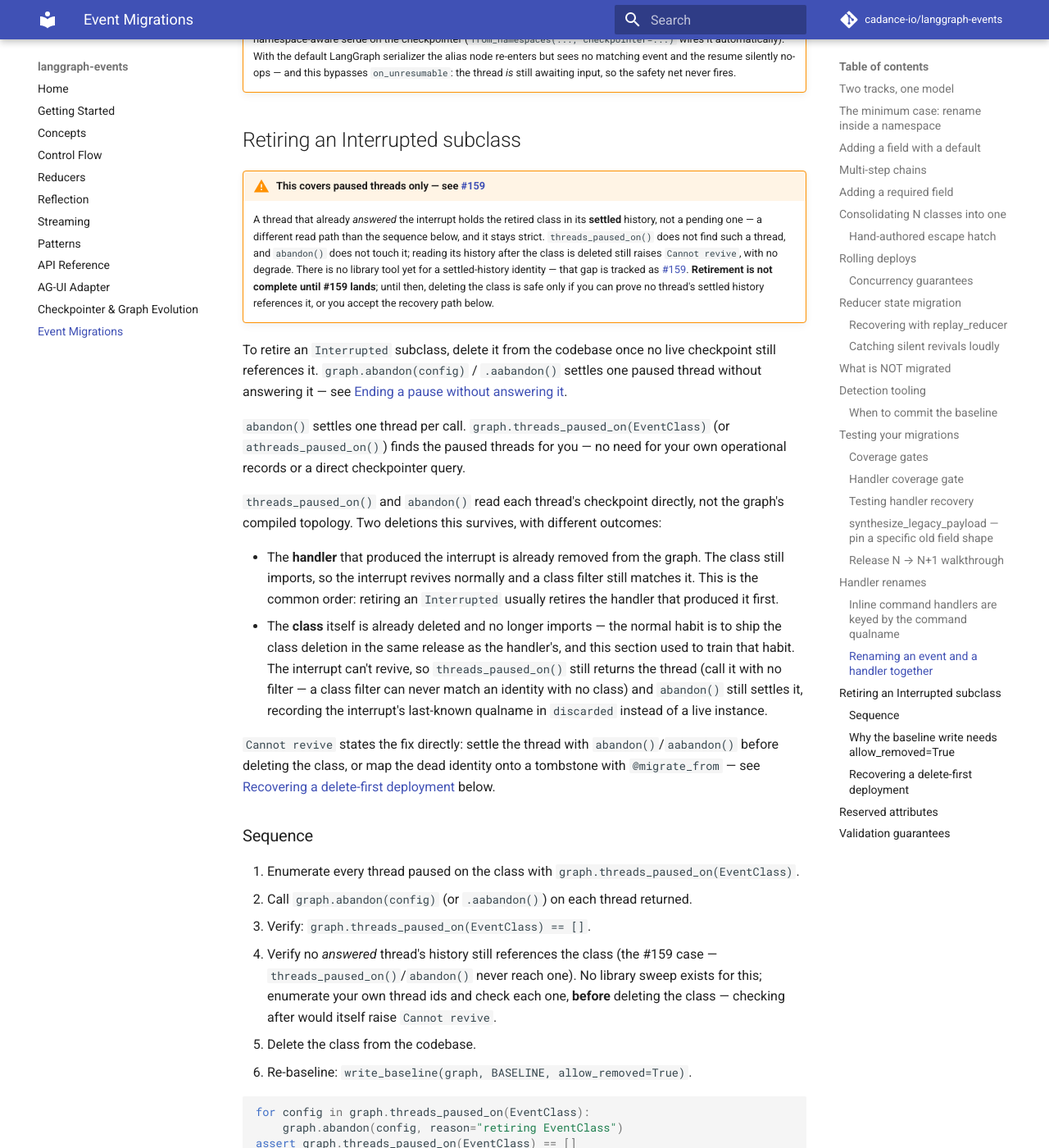
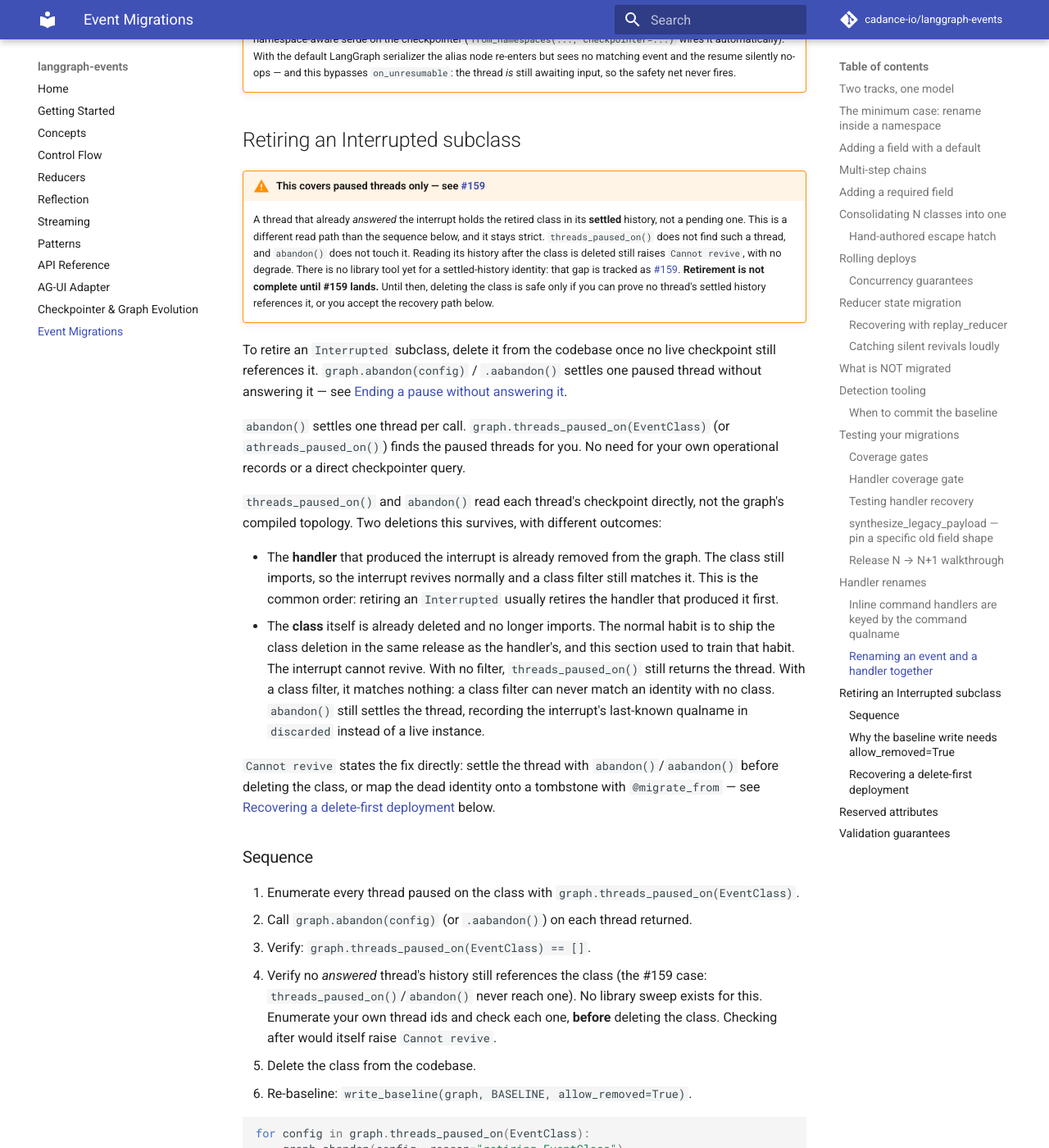
Before and after one commit to cadance-io/langgraph-events, an MkDocs documentation site: the page built from docs/event-migrations.md, in a window 1280 px wide and 1400 px high, scrolled down 15444 px. Shown: the whole window at 82% size. Built offline with MkDocs 1.6.1 and Material for MkDocs 9.7.7, drawn with Linux system fonts in a browser that asks for light colours; comment, search, counter and statistics services are not loaded; some of the changed text lies outside the part shown.

Commit message:
style: correct PR #164 prose against the writing style rules
Five later rounds of work added prose that never went through the
earlier restyling pass. That prose reintroduced contractions,
em-dashes carrying requirements, and a public docstring pointing at a
private method.

This commit corrects every docstring, comment, and Markdown paragraph
the abandon()/threads_paused_on() diff touches. It changes no
identifier, signature, assertion, or control-flow line.

Contractions: 10 to 0. Public docstrings referencing a private method:
1 to 0. Net line count across the diff: unchanged.

Verified: pytest (1373 passed, 1 skipped), ruff check, ruff format
--check, mypy, and an AST comparison with every docstring stripped for
each changed .py file.

Co-Authored-By: Claude Opus 5 <noreply@anthropic.com>
Claude-Session: https://claude.ai/code/session_01SMKf65d57Z3DYKwckDBVNN

````diff
--- a/docs/event-migrations.md
+++ b/docs/event-migrations.md
@@ -457,16 +457,16 @@ The two tracks are independent — do both, in one PR:
 ## Retiring an Interrupted subclass
 
 !!! warning "This covers paused threads only — see [#159](https://github.com/cadance-io/langgraph-events/issues/159)"
-    A thread that already *answered* the interrupt holds the retired class in its **settled** history, not a pending one — a different read path than the sequence below, and it stays strict. `threads_paused_on()` does not find such a thread, and `abandon()` does not touch it; reading its history after the class is deleted still raises `Cannot revive`, with no degrade. There is no library tool yet for a settled-history identity — that gap is tracked as [#159](https://github.com/cadance-io/langgraph-events/issues/159). **Retirement is not complete until #159 lands**; until then, deleting the class is safe only if you can prove no thread's settled history references it, or you accept the recovery path below.
+    A thread that already *answered* the interrupt holds the retired class in its **settled** history, not a pending one. This is a different read path than the sequence below, and it stays strict. `threads_paused_on()` does not find such a thread, and `abandon()` does not touch it. Reading its history after the class is deleted still raises `Cannot revive`, with no degrade. There is no library tool yet for a settled-history identity: that gap is tracked as [#159](https://github.com/cadance-io/langgraph-events/issues/159). **Retirement is not complete until #159 lands.** Until then, deleting the class is safe only if you can prove no thread's settled history references it, or you accept the recovery path below.
 
 To retire an `Interrupted` subclass, delete it from the codebase once no live checkpoint still references it. `graph.abandon(config)` / `.aabandon()` settles one paused thread without answering it — see [Ending a pause without answering it](control-flow.md#ending-a-pause-without-answering-it-abandon).
 
-`abandon()` settles one thread per call. `graph.threads_paused_on(EventClass)` (or `athreads_paused_on()`) finds the paused threads for you — no need for your own operational records or a direct checkpointer query.
+`abandon()` settles one thread per call. `graph.threads_paused_on(EventClass)` (or `athreads_paused_on()`) finds the paused threads for you. No need for your own operational records or a direct checkpointer query.
 
 `threads_paused_on()` and `abandon()` read each thread's checkpoint directly, not the graph's compiled topology. Two deletions this survives, with different outcomes:
 
 - The **handler** that produced the interrupt is already removed from the graph. The class still imports, so the interrupt revives normally and a class filter still matches it. This is the common order: retiring an `Interrupted` usually retires the handler that produced it first.
-- The **class** itself is already deleted and no longer imports — the normal habit is to ship the class deletion in the same release as the handler's, and this section used to train that habit. The interrupt can't revive, so `threads_paused_on()` still returns the thread (call it with no filter — a class filter can never match an identity with no class) and `abandon()` still settles it, recording the interrupt's last-known qualname in `discarded` instead of a live instance.
+- The **class** itself is already deleted and no longer imports. The normal habit is to ship the class deletion in the same release as the handler's, and this section used to train that habit. The interrupt cannot revive. With no filter, `threads_paused_on()` still returns the thread. With a class filter, it matches nothing: a class filter can never match an identity with no class. `abandon()` still settles the thread, recording the interrupt's last-known qualname in `discarded` instead of a live instance.
 
 `Cannot revive` states the fix directly: settle the thread with `abandon()`/`aabandon()` before deleting the class, or map the dead identity onto a tombstone with `@migrate_from` — see [Recovering a delete-first deployment](#recovering-a-delete-first-deployment) below.
 
@@ -475,7 +475,7 @@ To retire an `Interrupted` subclass, delete it from the codebase once no live ch
 1. Enumerate every thread paused on the class with `graph.threads_paused_on(EventClass)`.
 2. Call `graph.abandon(config)` (or `.aabandon()`) on each thread returned.
 3. Verify: `graph.threads_paused_on(EventClass) == []`.
-4. Verify no *answered* thread's history still references the class (the #159 case — `threads_paused_on()`/`abandon()` never reach one). No library sweep exists for this; enumerate your own thread ids and check each one, **before** deleting the class — checking after would itself raise `Cannot revive`.
+4. Verify no *answered* thread's history still references the class (the #159 case: `threads_paused_on()`/`abandon()` never reach one). No library sweep exists for this. Enumerate your own thread ids and check each one, **before** deleting the class. Checking after would itself raise `Cannot revive`.
 5. Delete the class from the codebase.
 6. Re-baseline: `write_baseline(graph, BASELINE, allow_removed=True)`.
 
@@ -501,30 +502,30 @@ assert not unsafe
 ```
 
 !!! warning "Step 3 is not `assert not graph.get_state(config).is_interrupted`"
-    Once the handler is deleted (step 5, or already done — the common order), `get_state()`'s `is_interrupted` reads the graph's compiled topology and is `False` on a thread that is *still paused*: the check would pass without proving anything. `threads_paused_on()` reads the checkpoint directly and stays accurate regardless of which handlers this graph still registers.
+    Once the handler is deleted (step 5, or already done, which is the common order), `get_state()`'s `is_interrupted` reads the graph's compiled topology and is `False` on a thread that is *still paused*: the check would pass without proving anything. `threads_paused_on()` reads the checkpoint directly and stays accurate regardless of which handlers this graph still registers.
 
 ### Why the baseline write needs `allow_removed=True`
 
-Deleting the class drops an identity from the graph's topology. `write_baseline` compares the new snapshot against the committed baseline and raises `BaselineRegressionError` if it would drop a recorded identity — pass `allow_removed=True` to confirm the drop is intentional (see [When to commit the baseline](#when-to-commit-the-baseline)).
+Deleting the class drops an identity from the graph's topology. `write_baseline` compares the new snapshot against the committed baseline and raises `BaselineRegressionError` if it would drop a recorded identity. Pass `allow_removed=True` to confirm the drop is intentional (see [When to commit the baseline](#when-to-commit-the-baseline)).
 
-Skip this step and the *next* baseline write for an unrelated change fails with the same error, pointing at the retired class. `abandon()` clearing the checkpoints is what makes the deletion safe; `allow_removed=True` is what makes the baseline write accept it.
+Skip this step and the *next* baseline write for an unrelated change fails with the same error, pointing at the retired class. `abandon()` clearing the checkpoints is what makes the deletion safe. `allow_removed=True` is what makes the baseline write accept it.
 
 Once the re-baseline lands, `assert_all_baselined_cover` and the other [coverage gates](#coverage-gates) stop checking the retired identity — it is no longer in the baseline they read.
 
 !!! warning "After re-baselining, no gate can see a remaining #159 breakage"
-    The coverage gates read the baseline, and the retired identity is gone from it — `assert_all_baselined_cover`/`assert_all_baselined_revive` and the handler gate all pass whether or not a settled thread out there still can't revive. Re-baselining does not mean the #159 risk is cleared; it means CI stops being able to tell you either way. Verify every *answered* thread yourself — read its history back, or run the recovery path below against it — **before** you re-baseline, not after.
+    The coverage gates read the baseline, and the retired identity is gone from it. `assert_all_baselined_cover`/`assert_all_baselined_revive` and the handler gate all pass whether or not a settled thread out there still cannot revive. Re-baselining does not mean the #159 risk is cleared: it means CI stops being able to tell you either way. Verify every *answered* thread yourself (read its history back, or run the recovery path below against it), **before** you re-baseline, not after.
 
 !!! warning "Expect `assert_all_baselined_handlers_cover` to fail first"
-    Retiring an `Interrupted` usually retires the handler that produced it too. Deleting both together trips the handler gate (`HandlerCoverageError`) in the same way the event gate trips — this is the gate doing its job, not a new problem. The same `write_baseline(graph, BASELINE, allow_removed=True)` re-baselines both the event identity and the handler node in one write; no separate step is needed.
+    Retiring an `Interrupted` usually retires the handler that produced it too. Deleting both together trips the handler gate (`HandlerCoverageError`) in the same way the event gate trips: this is the gate doing its job, not a new problem. The same `write_baseline(graph, BASELINE, allow_removed=True)` re-baselines both the event identity and the handler node in one write, so no separate step is needed.
 
 !!! warning "`allow_removed=True` accepts every removal in the write, not just this one"
-    The flag is per-write, not per-identity. It tells `write_baseline` to accept **every** identity the new snapshot drops, not only the one you intend to retire. Review the diff `write_baseline` would apply before running it with `allow_removed=True` — an unrelated real regression bundled into the same write is rubber-stamped along with the intentional retirement, and nothing catches it afterward.
+    The flag is per-write, not per-identity. It tells `write_baseline` to accept **every** identity the new snapshot drops, not only the one you intend to retire. Review the diff `write_baseline` would apply before running it with `allow_removed=True`: an unrelated real regression bundled into the same write is rubber-stamped along with the intentional retirement, and nothing catches it afterward.
 
 ### Recovering a delete-first deployment
 
 If the class was deleted before every paused thread was settled, `threads_paused_on()` and `abandon()` already recover the **paused** case on their own — see the two-deletions note above. A thread that had already **answered** the interrupt (the #159 case) needs the fix below too.
 
-Map the dead identity onto a tombstone class, in a follow-up release. **The tombstone must declare the same fields the retired class had** — an empty tombstone only works if the retired class had no fields; here `Order.ApprovalRequired` carries `order_id`, so `RetiredApprovalGate` does too, or revival raises `TypeError`. **Nest the tombstone inside the same `Namespace`** — a domain still has other live members `EventGraph.from_namespaces(...)` wires up, and the namespace walk that collects those also collects the tombstone nested beside them:
+Map the dead identity onto a tombstone class, in a follow-up release. **The tombstone must declare the same fields the retired class had.** An empty tombstone only works if the retired class had no fields. Here `Order.ApprovalRequired` carries `order_id`, so `RetiredApprovalGate` does too, or revival raises `TypeError`. **Nest the tombstone inside the same `Namespace`.** A domain still has other live members `EventGraph.from_namespaces(...)` wires up, and the namespace walk that collects those also collects the tombstone nested beside them:
 
 ```python
 from langgraph_events import Command, DomainEvent, Interrupted, Namespace, on
@@ -542,7 +543,7 @@ class Order(Namespace):
     @migrate_from("Order.ApprovalRequired")
     class RetiredApprovalGate(Interrupted):
         # Same fields as the retired Order.ApprovalRequired, or revival
-        # raises TypeError — an empty tombstone only works when the
+        # raises TypeError. An empty tombstone only works when the
         # retired class had no fields either.
         order_id: str = ""
 
@@ -557,17 +558,17 @@ graph = EventGraph.from_namespaces(
 )
 ```
 
-Run this against a store that still holds a thread paused on `Order.ApprovalRequired` and an already-answered one: `graph.threads_paused_on()` lists the paused thread again — matched against the live `RetiredApprovalGate`, not a degraded identity — `graph.abandon(config)` settles it recording `discarded="Order.RetiredApprovalGate"`, and the already-answered thread's history revives too, closing the #159 gap for this one identity without waiting on the library-level fix. Verified end to end, across a real process restart against persisted checkpoint bytes (not just an in-process object), before this recipe was published.
+Run this against a store that still holds a thread paused on `Order.ApprovalRequired` and an already-answered one. `graph.threads_paused_on()` lists the paused thread again, matched against the live `RetiredApprovalGate`, not a degraded identity. `graph.abandon(config)` settles it, recording `discarded="Order.RetiredApprovalGate"`. The already-answered thread's history revives too, closing the #159 gap for this one identity without waiting on the library-level fix. Verified end to end, across a real process restart against persisted checkpoint bytes (not just an in-process object), before this recipe was published.
 
-`in_module=` defaults to the decorated class's `__module__` — pass it explicitly if `Order.ApprovalRequired` lived in a different module than `RetiredApprovalGate` does.
+`in_module=` defaults to the decorated class's `__module__`. Pass it explicitly if `Order.ApprovalRequired` lived in a different module than `RetiredApprovalGate` does.
 
 !!! note "The checkpointer must not already carry a `NamespaceAwareSerde`"
-    `from_namespaces(...)` only builds a `NamespaceAwareSerde` when `checkpointer.serde` isn't already one — the deliberate opt-out for a hand-supplied serde (see [`api.md`](api.md)). Reuse the same checkpointer *object* across an earlier graph built in this process and this recovery graph, and the auto-wiring silently does nothing — no error, no warning, the tombstone never enters scope. Give the recovery graph a fresh checkpointer object (even against the same underlying store), or build the serde yourself, as in the alternative below.
+    `from_namespaces(...)` only builds a `NamespaceAwareSerde` when `checkpointer.serde` is not already one: the deliberate opt-out for a hand-supplied serde (see [`api.md`](api.md)). Reuse the same checkpointer *object* across an earlier graph built in this process and this recovery graph, and the auto-wiring silently does nothing: no error, no warning, the tombstone never enters scope. Give the recovery graph a fresh checkpointer object (even against the same underlying store), or build the serde yourself, as in the alternative below.
 
 !!! note "This relies on `Order` still being in play"
-    `from_namespaces(...)` only wires a namespace into the auto-collected serde because some handler in `handlers=` still subscribes to or produces something inside it (`Order.Approve` above) — nesting the tombstone alone does not add `Order` to that set. If the *whole* namespace is retired too, or the tombstone has to live at module scope, hand-build the serde instead — see below.
+    `from_namespaces(...)` only wires a namespace into the auto-collected serde because some handler in `handlers=` still subscribes to or produces something inside it (`Order.Approve` above). Nesting the tombstone alone does not add `Order` to that set. If the *whole* namespace is retired too, or the tombstone has to live at module scope, hand-build the serde instead — see below.
 
-**Alternative: a module-level tombstone, with a hand-built serde.** Use this when the namespace itself has nothing else live, or the tombstone genuinely doesn't belong inside a `Namespace`. `from_namespaces(...)` has no way to reach a module-level class — pass it through `events=` on a `NamespaceAwareSerde` you build yourself. Same construction as the nested form otherwise — `Order.Approve` still needs to be in `handlers=` explicitly here, since without `from_namespaces(...)`'s namespace walk nothing else registers its inline `handle()`:
+**Alternative: a module-level tombstone, with a hand-built serde.** Use this when the namespace itself has nothing else live, or the tombstone genuinely does not belong inside a `Namespace`. `from_namespaces(...)` has no way to reach a module-level class. Pass it through `events=` on a `NamespaceAwareSerde` you build yourself. Same construction as the nested form otherwise. `Order.Approve` still needs to be in `handlers=` explicitly here, since without `from_namespaces(...)`'s namespace walk nothing else registers its inline `handle()`:
 
 ```python
 from langgraph_events import EventGraph, Interrupted
@@ -577,7 +578,7 @@ from langgraph_events.serde import NamespaceAwareSerde, migrate_from
 @migrate_from("Order.ApprovalRequired")
 class RetiredApprovalGate(Interrupted):
     # Same fields as the retired Order.ApprovalRequired, or revival
-    # raises TypeError — an empty tombstone only works when the
+    # raises TypeError. An empty tombstone only works when the
     # retired class had no fields either.
     order_id: str = ""
 
@@ -589,7 +590,7 @@ checkpointer.serde = NamespaceAwareSerde(
 graph = EventGraph([Order.Approve, handle_approval], checkpointer=checkpointer)
 ```
 
-Recovers identically to the nested form above — verified the same way, end to end across a real restart. `events=` must still list every loose event class the graph touches (`Started`, `ApprovalSubmitted`, …), same as any hand-built `NamespaceAwareSerde` — the tombstone is one more entry, not a special case.
+Recovers identically to the nested form above. Verified the same way, end to end across a real restart. `events=` must still list every loose event class the graph touches (`Started`, `ApprovalSubmitted`, …), same as any hand-built `NamespaceAwareSerde`. The tombstone is one more entry, not a special case.
 
 ## Reserved attributes
 
````
Also changed, not shown: other parts of docs/event-migrations.md (+5 -4 lines), CHANGELOG.md (+43 -42 lines), docs/api.md (+3 -3 lines), docs/checkpointer-evolution.md (+1 -1 lines), docs/control-flow.md (+9 -9 lines), 5 other files.
